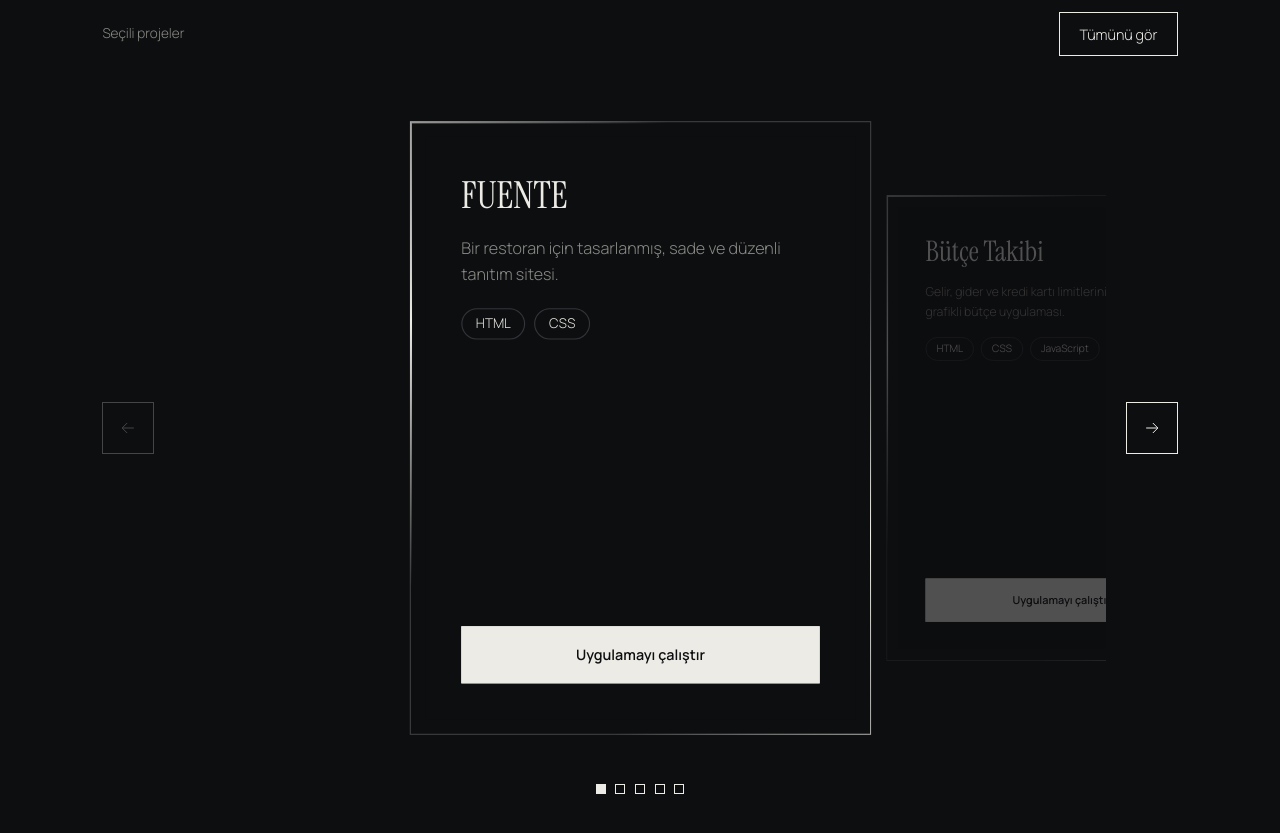
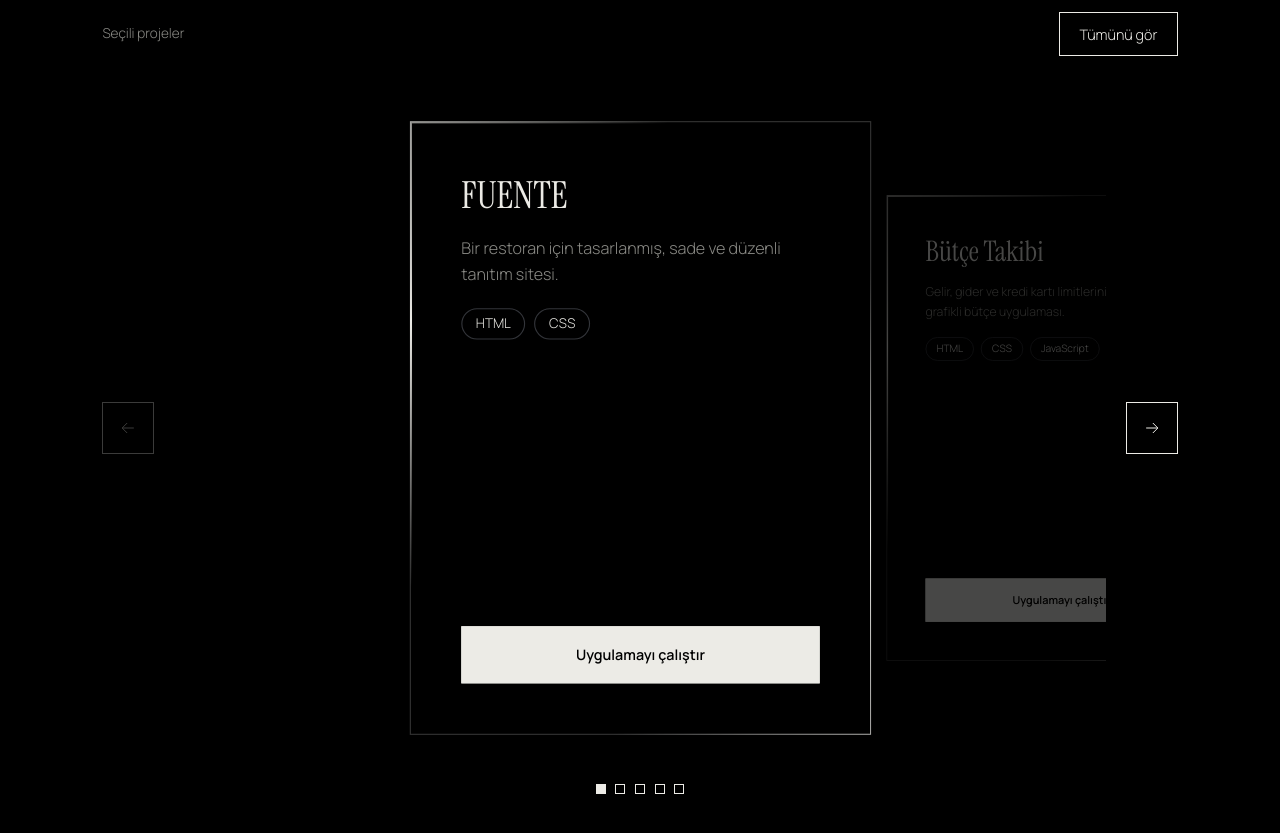
Before and after one commit to L-BORA/Portfolyo, a plain HTML site: page index.html in a window 1280 px wide. Shown: the part 900-1733 px from the top of the page. Drawn offline with Linux system fonts and the light colour scheme.

Commit message:
Change background color to black

```diff
--- a/index.html
+++ b/index.html
@@ -13,7 +13,7 @@
     <style>
       /* ===== Renkler: sadece siyah, beyaz ve griler ===== */
       :root {
-        --bg: #0d0e10;
+        --bg: #000000;
         --ink: #ecebe6;
         --muted: #8a8a85;
         --line: #33353a;
```
